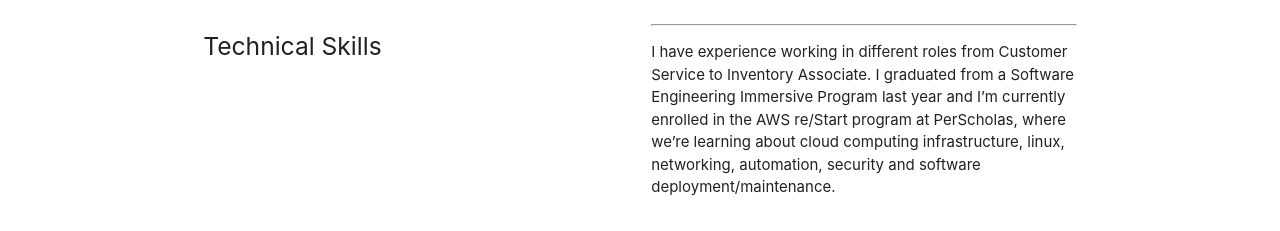
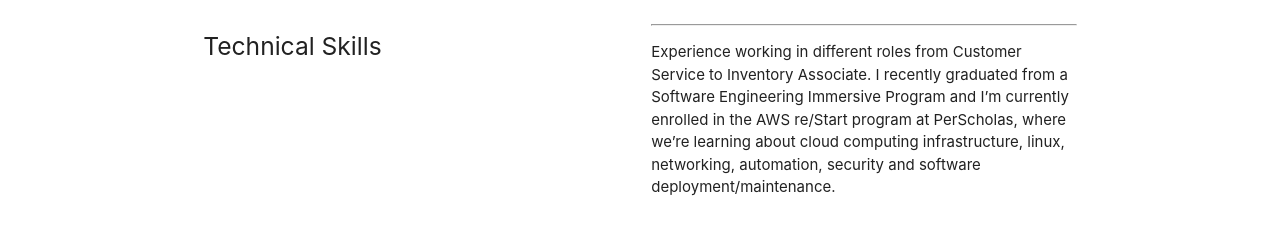
Before and after one commit to AbeTavarez/HTML_Cloud_Resume, a plain HTML site: page index.html in a window 1280 px wide. Shown: the part 547-778 px from the top of the page. Drawn offline with nearby package versions, Linux system fonts and the light colour scheme.

Commit message:
whoami update

```diff
--- a/index.html
+++ b/index.html
@@ -57,8 +57,8 @@
             <div class="col s6">
                 <hr>
                 <p class="">
-                    I have experience working in different roles from Customer Service to
-                    Inventory Associate. I graduated from a Software Engineering Immersive Program last year and
+                    Experience working in different roles from Customer Service to
+                    Inventory Associate. I recently graduated from a Software Engineering Immersive Program and
                     I’m currently enrolled in the AWS re/Start program at PerScholas, where we’re learning about
                     cloud computing infrastructure, linux, networking, automation, security and software
                     deployment/maintenance.
```
